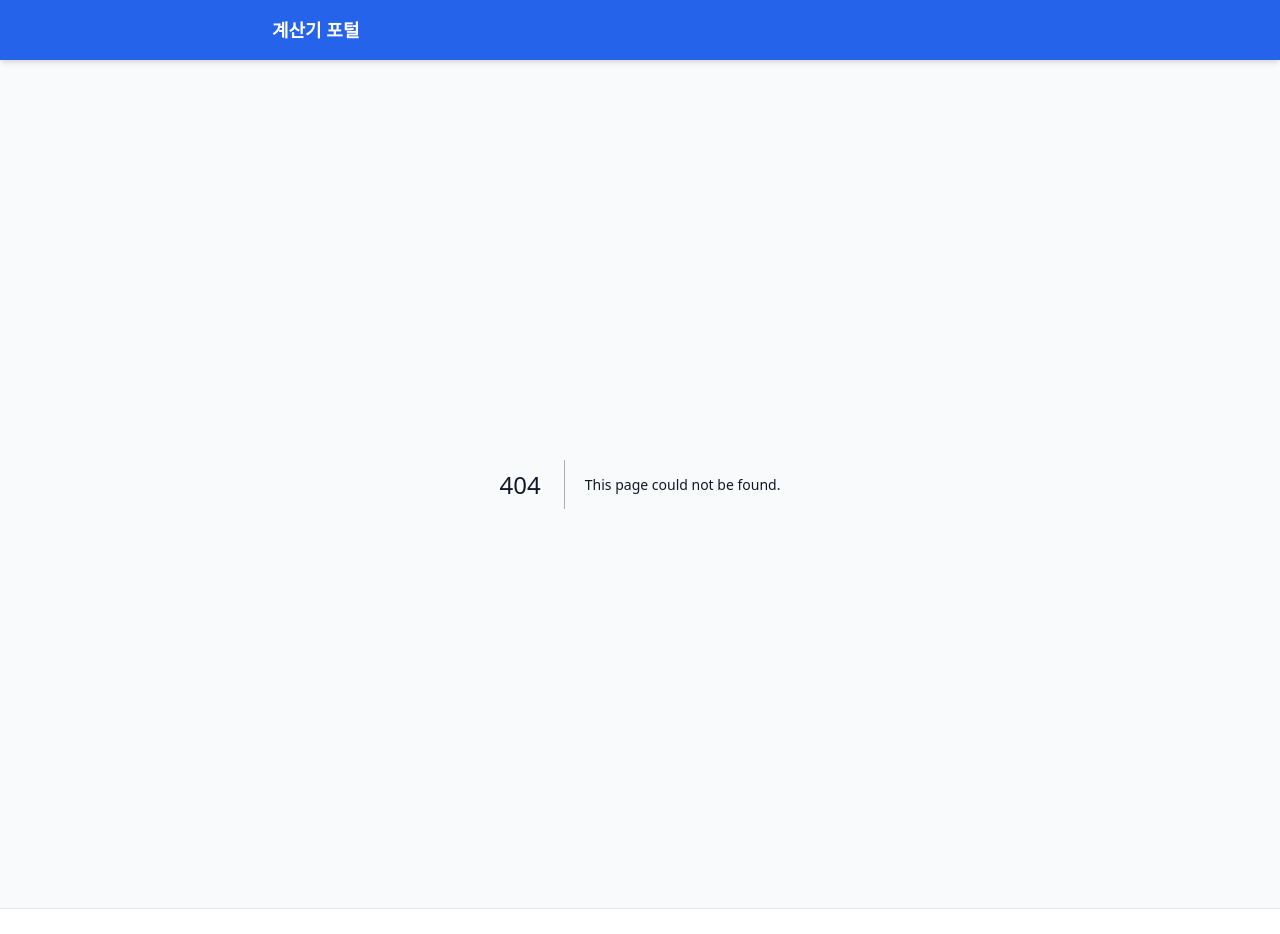
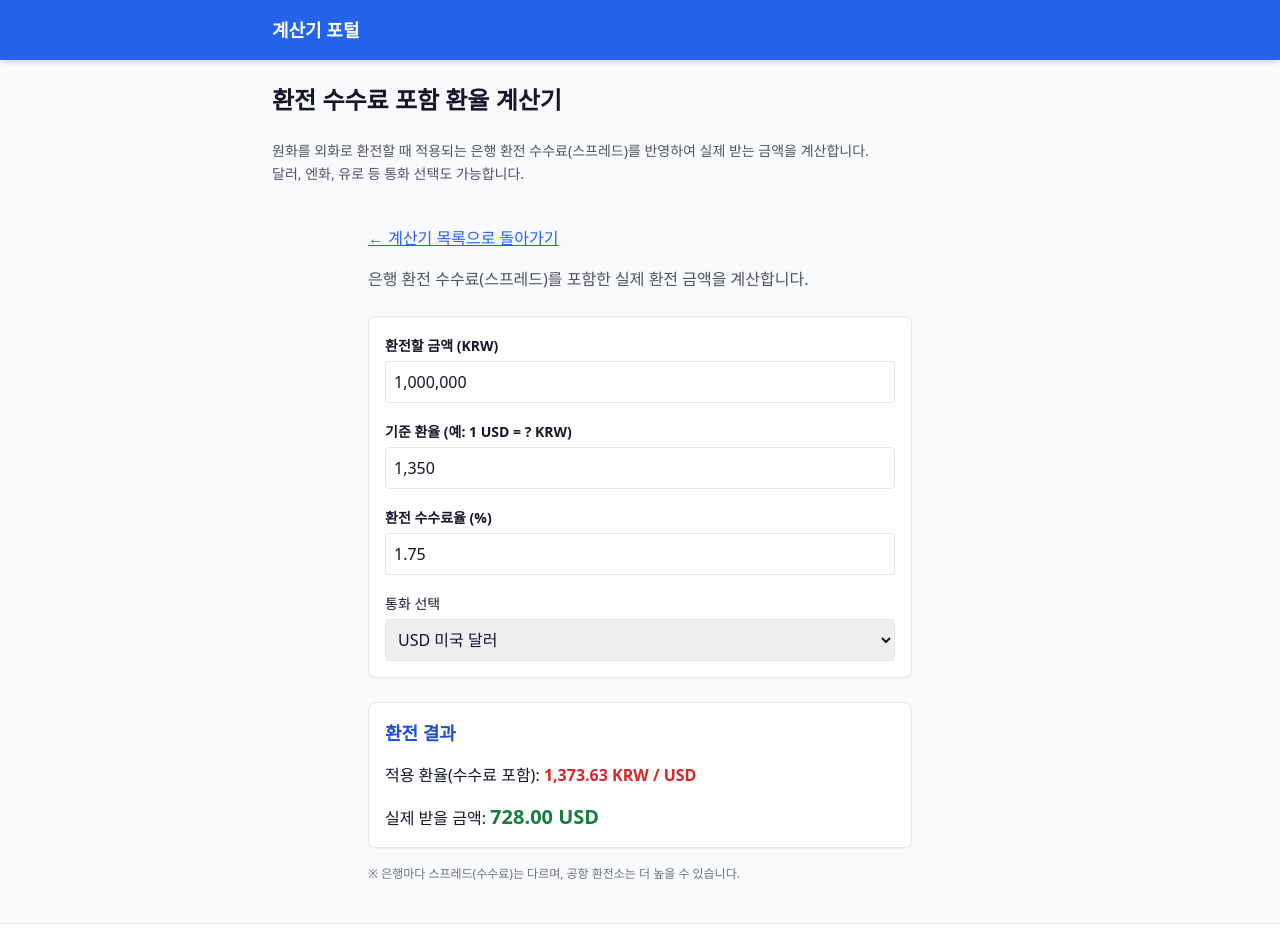
Before and after one commit to geniuspark00-source/calc-site, a Next.js app: page /calculators/exchange-fee in a window 1280 px wide. Before the commit this address had no page. Shown: the top 934 px of the page. Built offline with nearby package versions, Linux system fonts and the light colour scheme.

Commit message:
auto push

```diff
--- /dev/null
+++ b/app/calculators/exchange-fee/ExchangeCalculatorUI.tsx
@@ -0,0 +1,97 @@
+"use client";
+
+import { useState } from "react";
+import Input from "@/components/Input";
+
+export default function ExchangeCalculatorUI() {
+  const [amountKRW, setAmountKRW] = useState(1000000); // 환전할 원화
+  const [rate, setRate] = useState(1350); // 기준 환율
+  const [feeRate, setFeeRate] = useState(1.75); // 은행 수수료(스프레드 %)
+  const [currency, setCurrency] = useState("USD"); // 통화 종류
+
+  // 실제 적용 환율 = 기준 환율 × (1 + 수수료율%)
+  const appliedRate = rate * (1 + feeRate / 100);
+
+  // 받을 외화
+  const foreignAmount = amountKRW / appliedRate;
+
+  const format = (n: number, digits = 2) =>
+    n.toLocaleString("ko-KR", {
+      maximumFractionDigits: digits,
+      minimumFractionDigits: digits,
+    });
+
+  return (
+    <div className="max-w-xl mx-auto p-4">
+
+      {/* 돌아가기 */}
+      <a href="/" className="text-blue-600 underline mb-4 inline-block">
+        ← 계산기 목록으로 돌아가기
+      </a>
+
+      <p className="text-gray-600 mb-6 leading-relaxed">
+        은행 환전 수수료(스프레드)를 포함한 실제 환전 금액을 계산합니다.
+      </p>
+
+      {/* 입력 */}
+      <div className="bg-white p-4 rounded-lg border shadow-sm space-y-4 mb-6">
+
+        <Input
+          label="환전할 금액 (KRW)"
+          value={amountKRW}
+          onChange={setAmountKRW}
+        />
+
+        <Input
+          label="기준 환율 (예: 1 USD = ? KRW)"
+          value={rate}
+          onChange={setRate}
+        />
+
+        <Input
+          label="환전 수수료율 (%)"
+          value={feeRate}
+          onChange={setFeeRate}
+        />
+
+        <div>
+          <label className="text-sm font-medium">통화 선택</label>
+          <select
+            value={currency}
+            onChange={(e) => setCurrency(e.target.value)}
+            className="w-full border rounded p-2 mt-1"
+          >
+            <option value="USD">USD 미국 달러</option>
+            <option value="JPY">JPY 일본 엔</option>
+            <option value="EUR">EUR 유로</option>
+            <option value="CNY">CNY 중국 위안</option>
+          </select>
+        </div>
+      </div>
+
+      {/* 결과 */}
+      <div className="bg-white p-4 rounded-lg border shadow-sm space-y-4">
+
+        <h2 className="text-lg font-bold text-blue-700">환전 결과</h2>
+
+        <p>
+          적용 환율(수수료 포함):{" "}
+          <strong className="text-red-600">
+            {format(appliedRate, 2)} KRW / {currency}
+          </strong>
+        </p>
+
+        <p>
+          실제 받을 금액:{" "}
+          <strong className="text-green-700 text-xl">
+            {format(foreignAmount, 2)} {currency}
+          </strong>
+        </p>
+      </div>
+
+      <p className="text-[12px] text-gray-500 mt-4 leading-relaxed">
+        ※ 은행마다 스프레드(수수료)는 다르며, 공항 환전소는 더 높을 수 있습니다.
+      </p>
+    </div>
+  );
+}
--- /dev/null
+++ b/app/calculators/exchange-fee/page.tsx
@@ -0,0 +1,24 @@
+// app/calculators/exchange-fee/page.tsx
+import { generateSEOTags } from "@/lib/seo";
+import ExchangeCalculatorUI from "./ExchangeCalculatorUI";
+
+export const metadata = generateSEOTags({
+  title: "환전 수수료 포함 환율 계산기 | Calc Site",
+  description:
+    "실시간 환율, 은행 환전 수수료, 스프레드 등을 반영하여 원화 ↔ 외화 환전 금액을 정확하게 계산합니다.",
+  url: "https://calc-site-delta.vercel.app/calculators/exchange-fee",
+});
+
+export default function ExchangeFeePage() {
+  return (
+    <div className="space-y-6">
+      <h1 className="text-2xl font-bold">환전 수수료 포함 환율 계산기</h1>
+      <p className="text-sm text-gray-600 leading-relaxed">
+        원화를 외화로 환전할 때 적용되는 은행 환전 수수료(스프레드)를 반영하여
+        실제 받는 금액을 계산합니다.<br />
+        달러, 엔화, 유로 등 통화 선택도 가능합니다.
+      </p>
+      <ExchangeCalculatorUI />
+    </div>
+  );
+}
```
